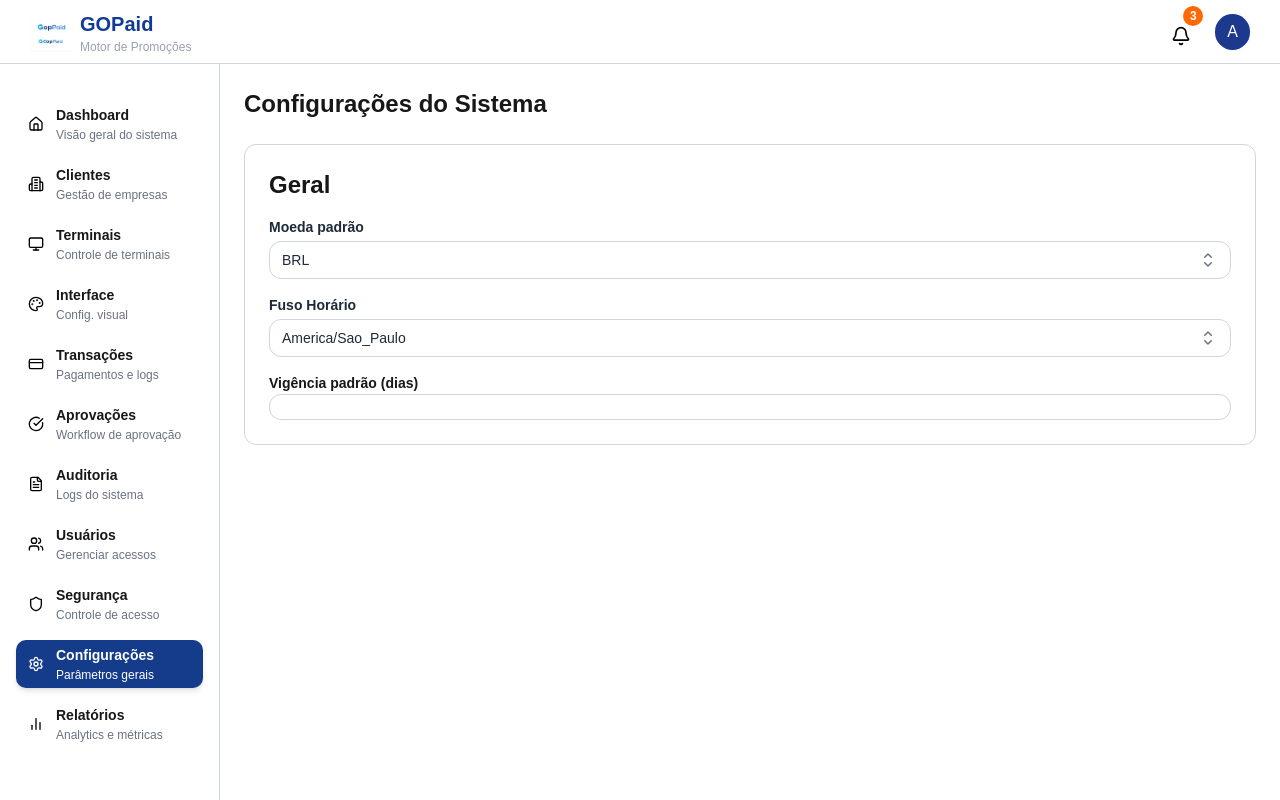
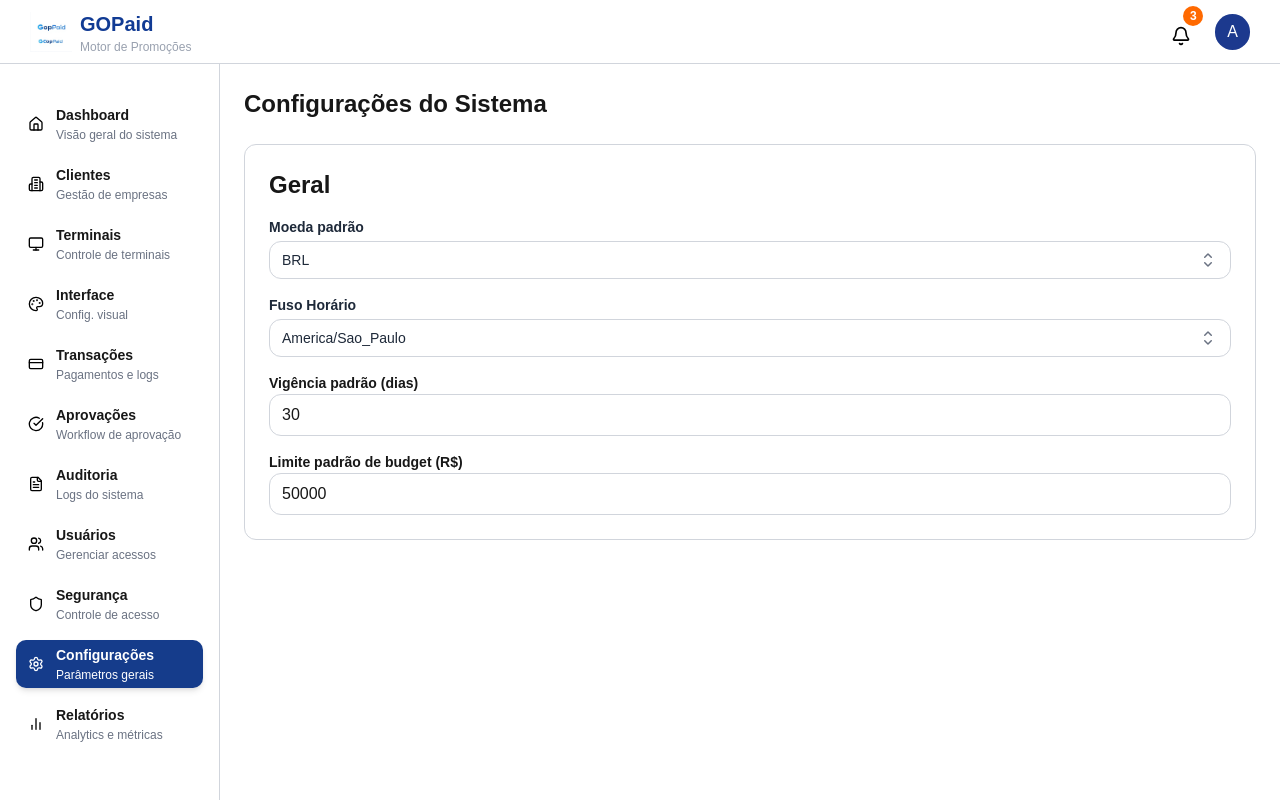
Before and after one commit to JohannPDaniel/Meu-projeto, a Next.js app: page /configuracoes in a window 1280 px wide. Built offline with nearby package versions, Linux system fonts and the light colour scheme.

Commit message:
colocando inputs de numbers

```diff
--- a/src/app/configuracoes/page.tsx
+++ b/src/app/configuracoes/page.tsx
@@ -1,4 +1,5 @@
 import { AppLayout } from '../../components/appLayout';
+import { VigenciaInput } from '../../components/configurações/vigencyInput';
 import StatusSelect from '../../components/select';
 
 const OPTIONS = [
@@ -32,16 +33,15 @@ export default function configuracoes() {
 						defaultValue='America/Sao_Paulo'
 					/>
 
-					<label className='flex flex-col'>
-						<span className='text-[14px] font-bold'>
-							Vigência padrão (dias)
-						</span>
-						<input
-							type='number'
-							min={0}
-							className='border border-gray-300 rounded-xl py-1.8 px-5 focus:outline-none focus:ring-2 focus:ring-blue-500'
-						/>
-					</label>
+					<VigenciaInput
+						text='Vigência padrão (dias)'
+						valorExterno={30}
+					/>
+
+					<VigenciaInput
+						text='Limite padrão de budget (R$)'
+						valorExterno={50000}
+					/>
 				</div>
 			</div>
 		</AppLayout>
--- /dev/null
+++ b/src/components/configurações/vigencyInput.tsx
@@ -0,0 +1,31 @@
+'use client';
+import { useEffect, useState } from 'react';
+
+type Props = { valorExterno?: number, text: string }; // pode vir do servidor/props/store
+
+export function VigenciaInput({ valorExterno, text }: Props) {
+	const [valor, setValor] = useState<number | ''>('');
+
+	// quando a fonte externa mudar, atualiza o input
+	useEffect(() => {
+		if (typeof valorExterno === 'number') setValor(valorExterno);
+	}, [valorExterno]);
+
+	const handleChange = (e: React.ChangeEvent<HTMLInputElement>) => {
+		const n = e.currentTarget.valueAsNumber;
+		setValor(Number.isNaN(n) ? '' : Math.max(0, n)); // respeita min=0
+	};
+
+	return (
+		<label className='flex flex-col'>
+			<span className='text-[14px] font-bold'>{text}</span>
+			<input
+				type='number'
+				min={0}
+				value={valor} // mostra o número vindo de fora, mas editável
+				onChange={handleChange}
+				className='border border-gray-300 rounded-xl py-2 px-3 focus:outline-none focus:ring-2 focus:ring-blue-500'
+			/>
+		</label>
+	);
+}
```
